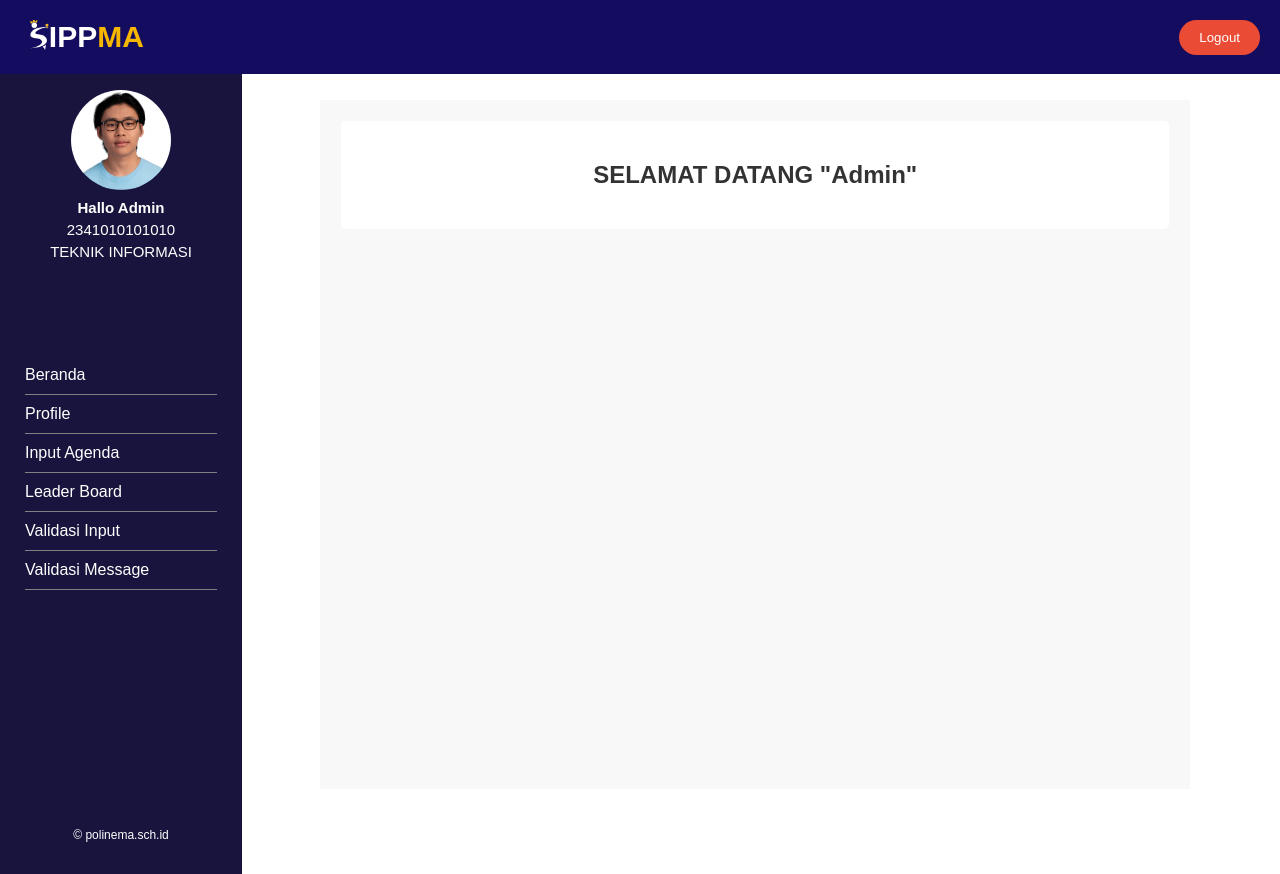
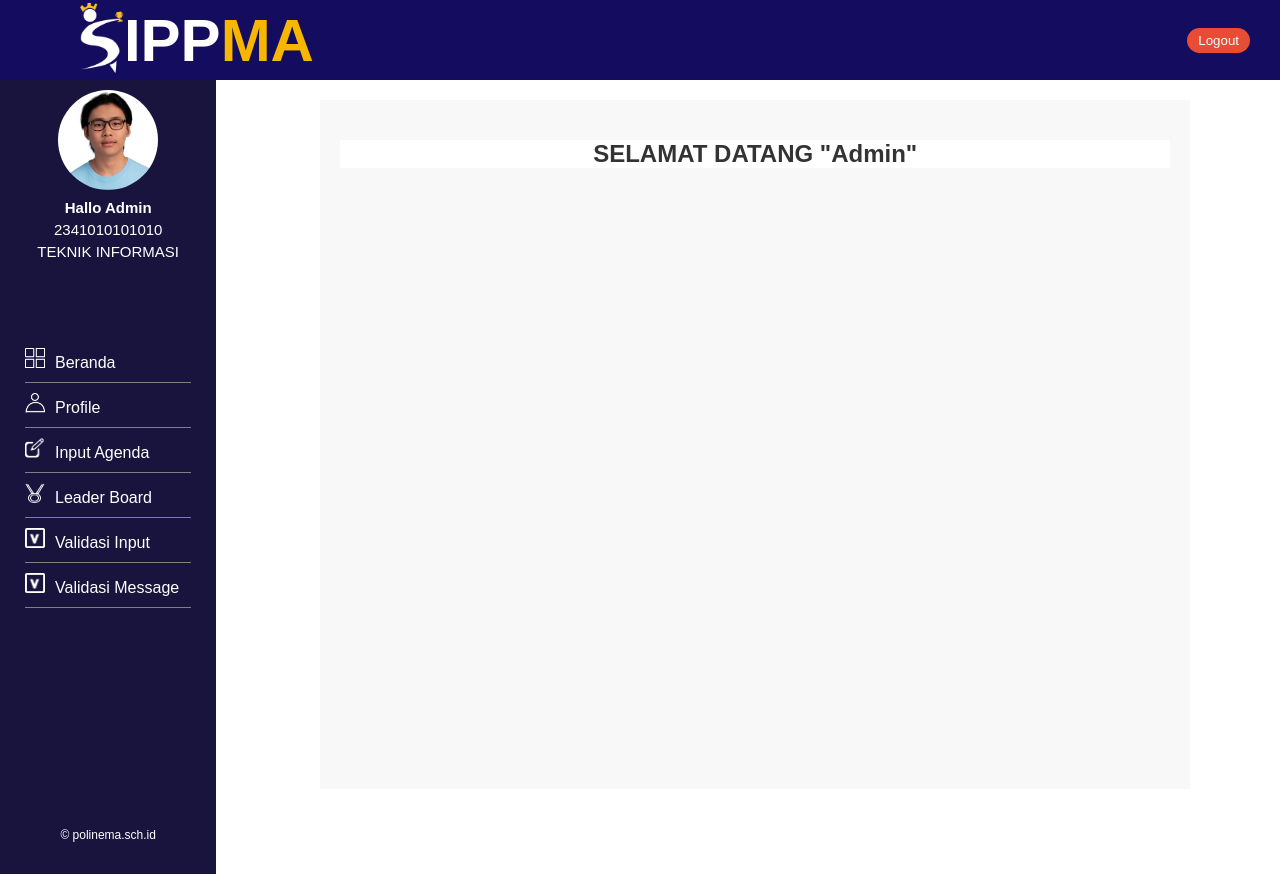
Before and after one commit to Faliirham/PBL-PRESMA, a PHP site: page /Admin/index_Admin.php in a window 1280 px wide. Run offline with PHP 8.4, Linux system fonts and the light colour scheme.

Commit message:
Index admin

```diff
--- a/Admin/index_Admin.php
+++ b/Admin/index_Admin.php
@@ -17,12 +17,24 @@
                 <p class="profile-name">TEKNIK INFORMASI</p>
             </div>
             <nav class="menu">
-                <a href="#" class="menu-item">Beranda</a>
-                <a href="#" class="menu-item">Profile</a>
-                <a href="#" class="menu-item">Input Agenda</a>
-                <a href="#" class="menu-item">Leader Board</a>
-                <a href="#" class="menu-item">Validasi Input</a>
-                <a href="#" class="menu-item">Validasi Message</a>
+                <a href="#" class="menu-item">
+                    <img src="../img/Beranda_Icon.png" alt="Beranda Icon" class="menu-icon">Beranda
+                </a>
+                <a href="#" class="menu-item">
+                    <img src="../img/Profile_Icon.png" alt="profile Icon" class="menu-icon">Profile
+                </a>
+                <a href="#" class="menu-item">
+                    <img src="../img/InputAgenda_Icon.png" alt="Input Agenda Icon" class="menu-icon">Input Agenda
+                </a>
+                <a href="#" class="menu-item">
+                    <img src="../img/Leaderboard_Icon.png" alt="Leaderboard Icon" class="menu-icon">Leader Board
+                </a>
+                <a href="#" class="menu-item">
+                    <img src="../img/Validasi_Icon.png" alt="Validasi Icon" class="menu-icon">Validasi Input
+                </a>
+                <a href="#" class="menu-item">
+                    <img src="../img/Validasi_Icon.png" alt="Validasi Icon" class="menu-icon">Validasi Message
+                </a>
             </nav>
             <footer>
                 <p>© polinema.sch.id</p>
--- a/style/styleIndexAdmin.css
+++ b/style/styleIndexAdmin.css
@@ -15,7 +15,7 @@ body {
 .sidebar {
   background: #18143D;
   color: white;
-  width: 15%;
+  width: 13%;
   display: flex;
   flex-direction: column;
   justify-content: space-between;
@@ -59,8 +59,14 @@ body {
 
 .menu-item:hover {
   background: #1DAC98;
-  padding-left: 10px;
+  padding-left: 15px;
   transition: 0.3s;
+}
+
+.menu-icon {
+  height: 20px;
+  width: 20px;
+  margin-right: 10px;
 }
 
 footer {
@@ -70,7 +76,7 @@ footer {
 
 /* Main Content */
 .main-content {
-  width: 80%;
+  width: 87%;
   margin-top: 100px;
   margin-bottom: 85px;
   margin-left: 25%;
@@ -85,7 +91,8 @@ footer {
   align-items: center;
   background: #140C5F;
   color: white;
-  padding: 0 10px;
+  padding: 10 20px;
+  height: 80px;
   margin-top: 0;
   position: fixed;
   top: 0;
@@ -95,13 +102,13 @@ footer {
 }
 
 .logo img {
-  height: 30px;
-  margin-left: 20px;
+  height: 70px;
+  margin-left: 80px;
   padding: 0 0px;
 }
 
 .teks {
-  font-size: 30px;
+  font-size: 60px;
   font-weight: bold;
   margin-right: auto;
   color: white;
@@ -119,17 +126,17 @@ footer {
   background: #e94b35;
   border: none;
   color: white;
-  padding: 10px 20px;
+  padding: 5px 11px;
   border-radius: 30px;
   cursor: pointer;
 }
 
 .welcome {
-
   text-align: center;
-  margin: 1px;
+  margin-top: none;
   color: #333;
-  background-color: white;
-  padding: 20px;
-  border-radius: 5px;
+  background: white;
+  padding: 0px;
+  margin-left: none;
+  margin-right: none;
 }
```
Also changed, not shown: img/Beranda_Icon.png (added), img/InputAgenda_Icon.png (added), img/Leaderboard_Icon.png (added), img/Profile_Icon.png (added), img/Validasi_Icon.png (added).
